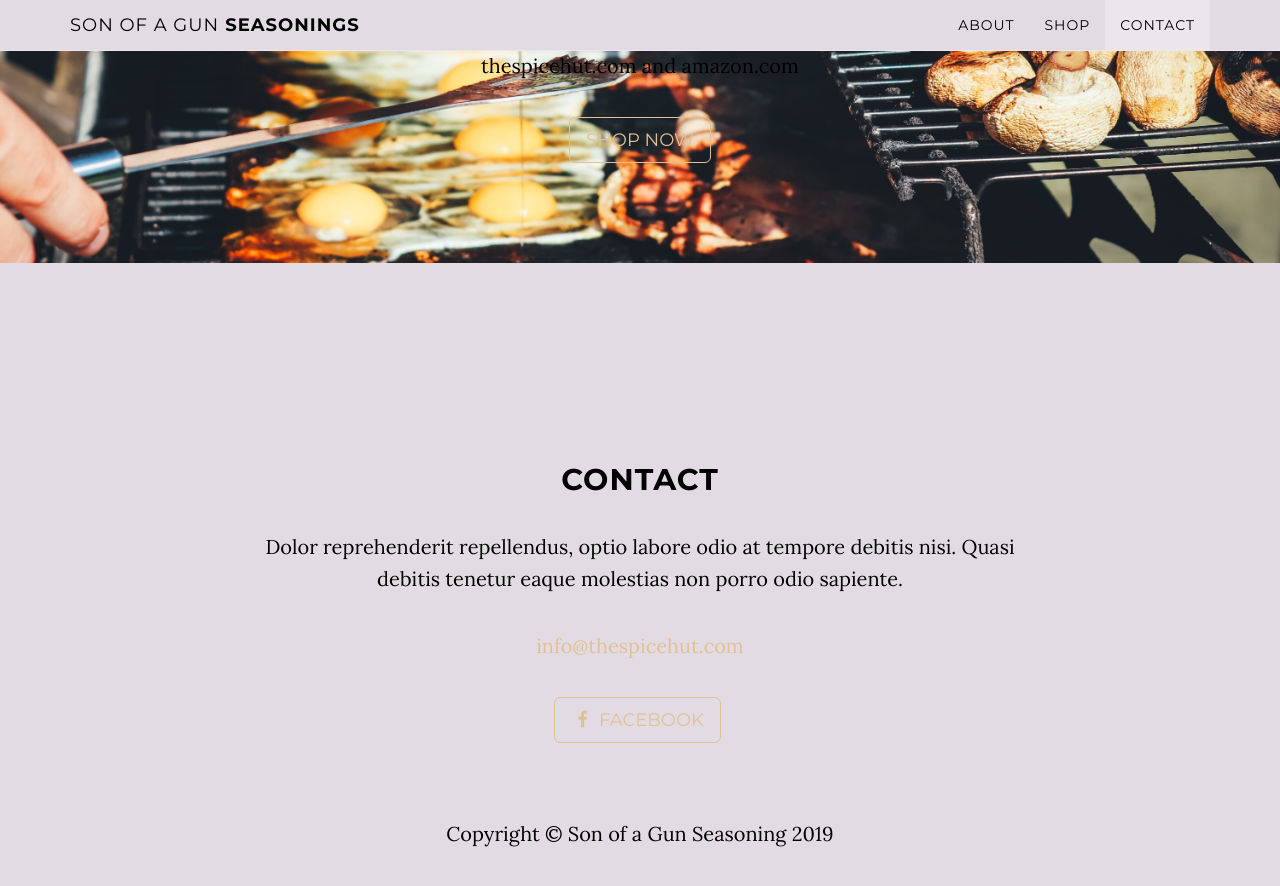
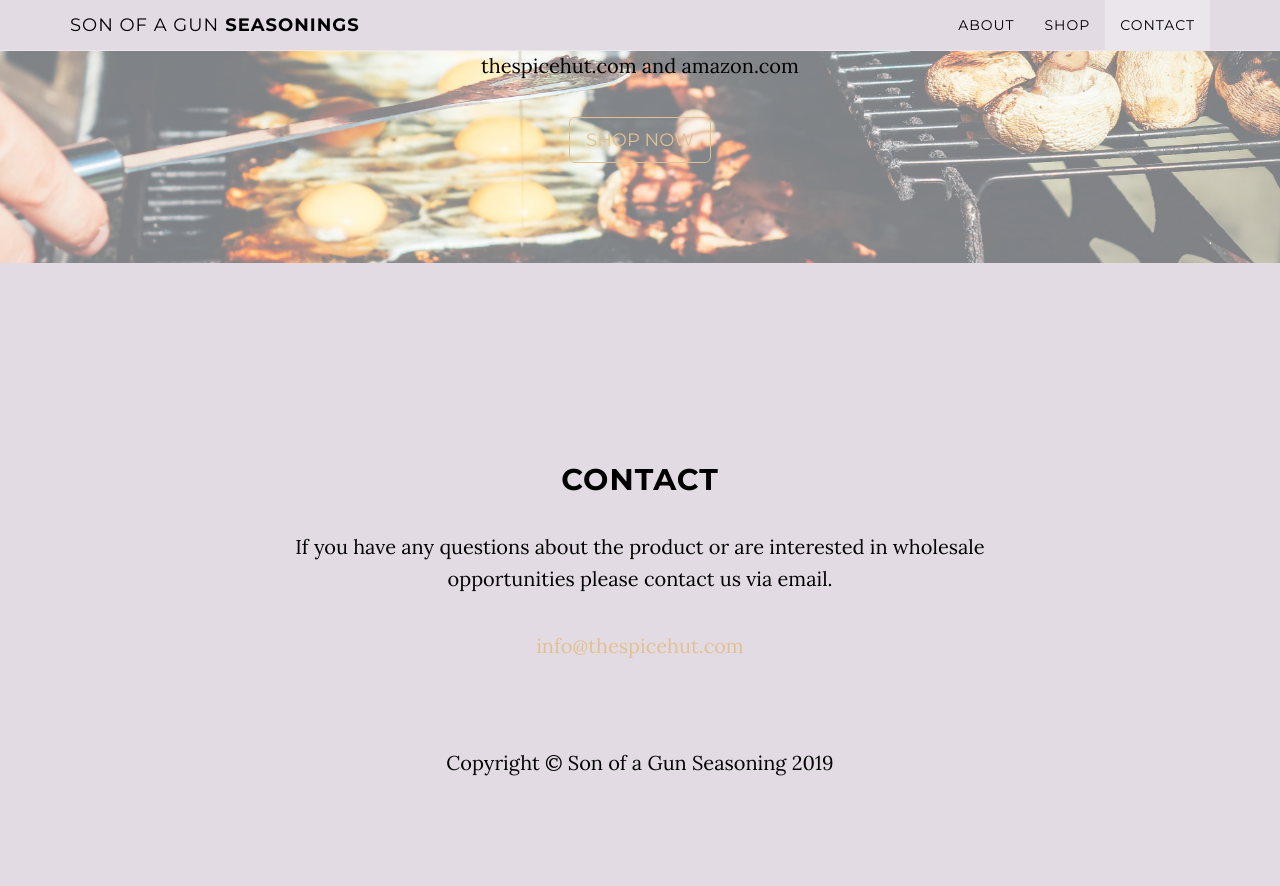
Before and after one commit to son-of-a-gun/son-of-a-gun.github.io, a Jekyll site: the page built from index.html, in a window 1280 px wide and 900 px high, scrolled down 1780 px. Shown: the top 886 px of the window. Built offline with Jekyll 4.4.1, drawn with Linux system fonts in a browser that asks for light colours; after the commit the page ends 2609 px from its top, so only the background shows below that.

Commit message:
contact n content

```diff
--- a/_includes/contact.html
+++ b/_includes/contact.html
@@ -3,16 +3,16 @@
         <div class="row">
             <div class="col-lg-8 col-lg-offset-2">
                 <h2>Contact</h2>
-                <p>Dolor reprehenderit repellendus, optio labore odio at tempore debitis nisi. Quasi debitis tenetur eaque molestias non porro odio sapiente.</p>
+                <p>If you have any questions about the product or are interested in wholesale opportunities please contact us via email.</p>
                 <p><a href="mailto:{{ site.email }}">{{ site.email }}</a>
                 </p>
-                <ul class="list-inline banner-social-buttons">
+                <!-- <ul class="list-inline banner-social-buttons">
                     {% for network in site.social %}
                     <li>
                         <a href="{{ network.url }}" class="btn btn-default btn-lg"><i class="fa fa-{{ network.title }} fa-fw"></i> <span class="network-name">{{ network.title }}</span></a>
                     </li>
                     {% endfor %}
-                </ul>
+                </ul> -->
             </div>
         </div>
     </section>
```
Also changed, not shown: img/downloads-bg.jpg.
